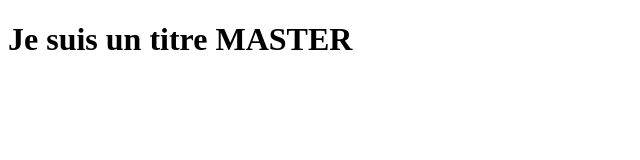
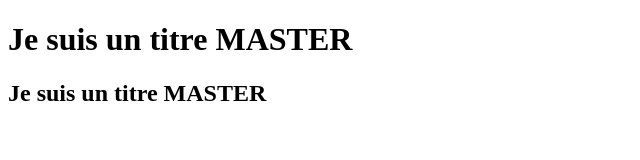
Before and after one commit to ChrisLamanu/testvsc, a plain HTML site: page index.html in a window 1280 px wide. Shown: the whole page, without its empty margins (0-640 px from the left). Drawn offline with Linux system fonts and the light colour scheme.

Commit message:
"adding h2"

```diff
--- a/index.html
+++ b/index.html
@@ -6,5 +6,6 @@
     </head>
     <body>
         <h1>Je suis un titre MASTER</h1>
+        <h2>Je suis un titre MASTER</h2>
     </body>
 </html>
```
